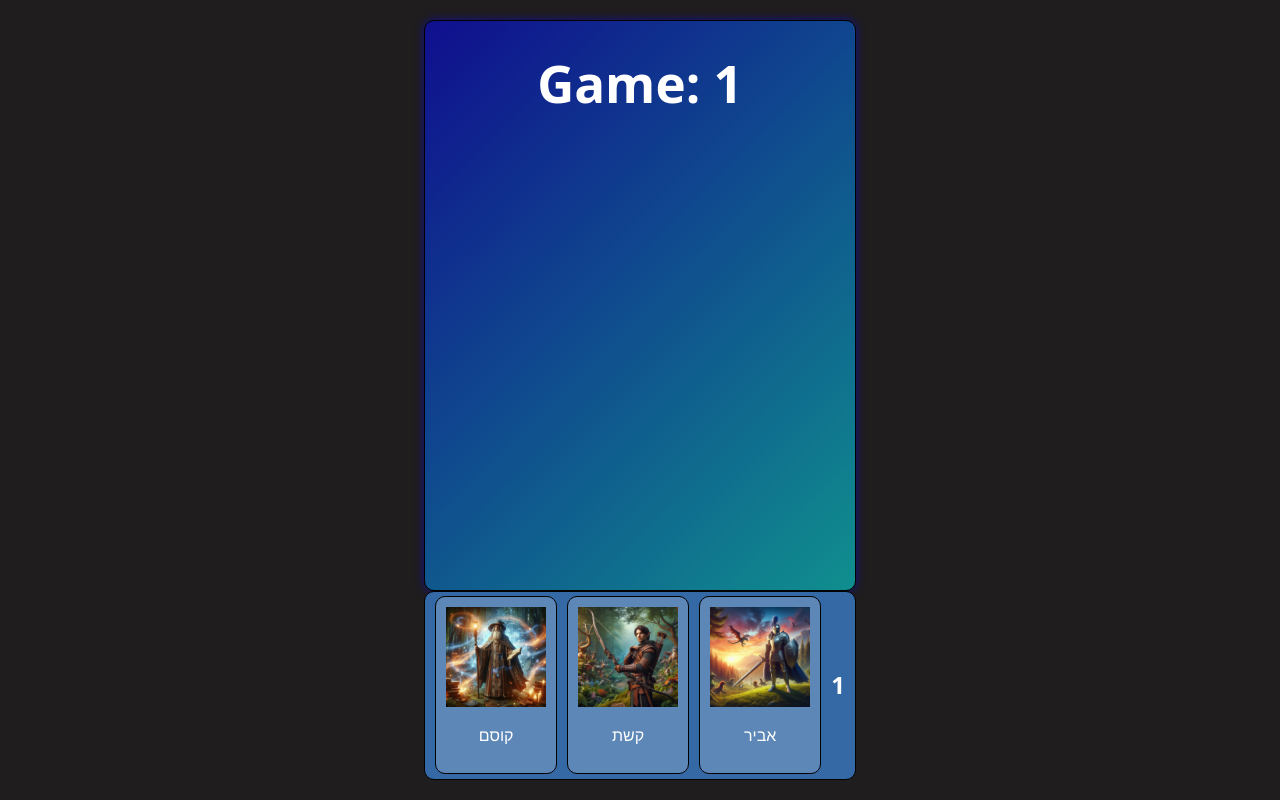
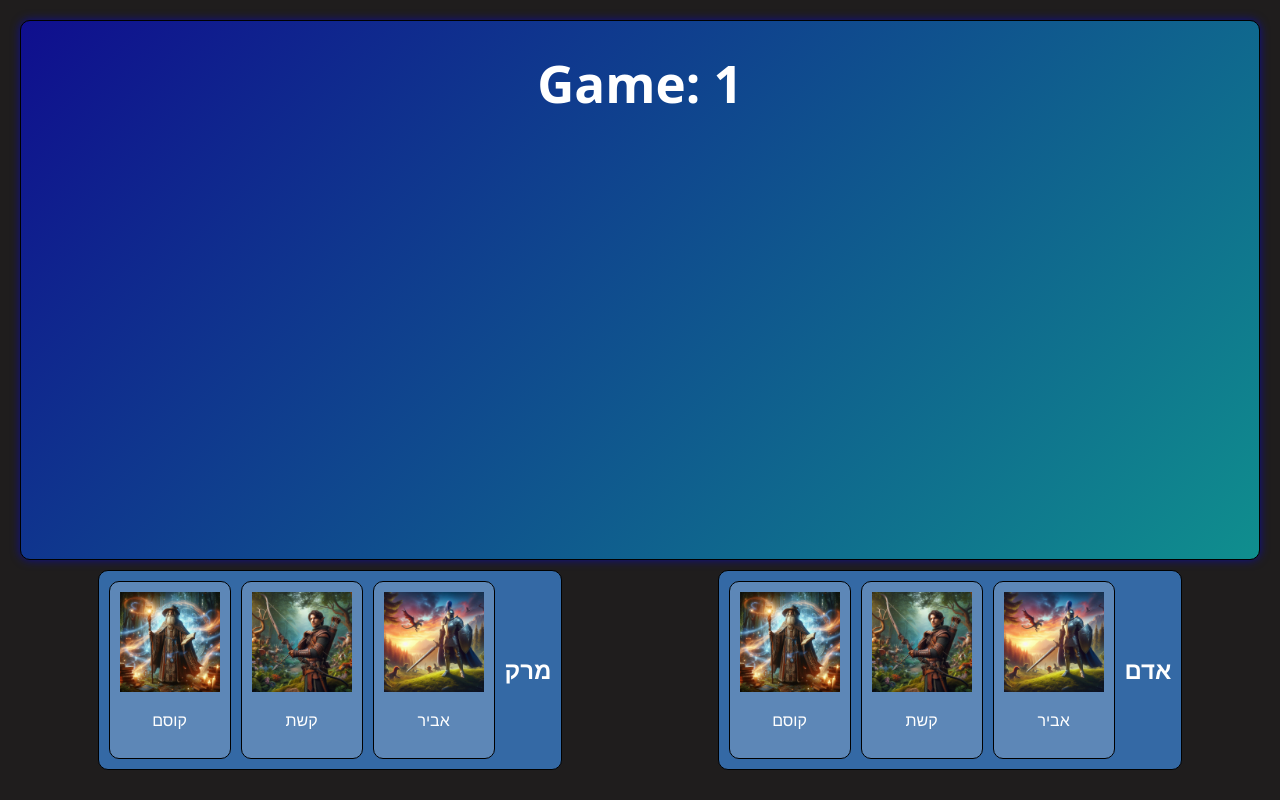
Before and after one commit to kolodkin/heroes-of-talisman, a React (Vite) app in the folder client/: page /game/1/1 in a window 1280 px wide. Built offline with nearby package versions, Linux system fonts and the light colour scheme; no server answers.

Commit message:
game board wip

```diff
--- a/client/src/components/Game.css
+++ b/client/src/components/Game.css
@@ -1,6 +1,7 @@
 .game {
     direction: rtl;
     height: 100vh;
+    width: 100vw;
     padding: 20px;
     display: flex;
     flex-direction: column;
@@ -15,6 +16,13 @@
     box-shadow: 0 0 10px rgba(0, 0, 255, 0.5);
 }
 
+.players {
+    display: flex;
+    flex-direction: row;
+    justify-content: space-around;
+    align-items: center;
+}
+
 .player-board {
     flex-grow: 0;
     overflow: hidden;
@@ -25,6 +33,7 @@
     border: 1px solid black;
     border-radius: 10px;
     background-color: rgb(52, 105, 165);
+    margin: 10px
 }
 
 .player-info {
--- a/client/src/components/Game.jsx
+++ b/client/src/components/Game.jsx
@@ -12,8 +12,9 @@ const charachterName = {
 
 const defaultGame = {
     players: {
-        'adam': {
+        'אדם': {
             'cards': [],
+            'characters': {
                 'knight': {
                     'health': 2,
                     'max_health': 2,
@@ -21,6 +22,7 @@ const defaultGame = {
                     'skills': {},
                     'dice': 1,
                 },
+
                 'archer': {
                     'health': 3,
                     'max_health': 3,
@@ -37,16 +39,45 @@ const defaultGame = {
                 },
             }
         },
+        'מרק': {
+            'cards': [],
+            'characters': {
+                'knight': {
+                    'health': 2,
+                    'max_health': 2,
+                    'level': 1,
+                    'skills': {},
+                    'dice': 1,
+                },
+
+                'archer': {
+                    'health': 3,
+                    'max_health': 3,
+                    'level': 1,
+                    'skills': {},
+                    'dice': 1,
+                },
+                'mage': {
+                    'health': 2,
+                    'max_health': 2,
+                    'level': 1,
+                    'skills': {},
+                    'dice': 1,
+                },
+            }
+        }
+    },
 }
 
-const Board = ({ username, characters }) => {
+const Board = ({ username, userData }) => {
+    const { characters } = userData;
     return (
         <div className='player-board'>
             <div className='player-info'>
                 <h2>{username}</h2>
             </div>
             <div className="characters">
-                {characters.map((character, index) => (
+                {Object.keys(characters).map((character, index) => (
                     <div className='charachter' key={index}>
                         <img src={`/images/${character}.png`} alt={character} style={{ width: '100px', height: '100px' }} />
                         <p>{charachterName[character]}</p>
@@ -101,7 +132,11 @@ const Game = () => {
             <div className='action-board'>
                 <h1>Game: {gameName}</h1>
             </div>
-            <Board username={username} characters={['knight', 'archer', 'mage']} />
+            <div className="players">
+                {Object.entries(game.players).map(([username, userData]) => (
+                    <Board key={username} username={username} userData={userData} />
+                ))}
+            </div>
         </div>
     );
 };
```
Lines whose indentation alone changed are shown as unchanged.
